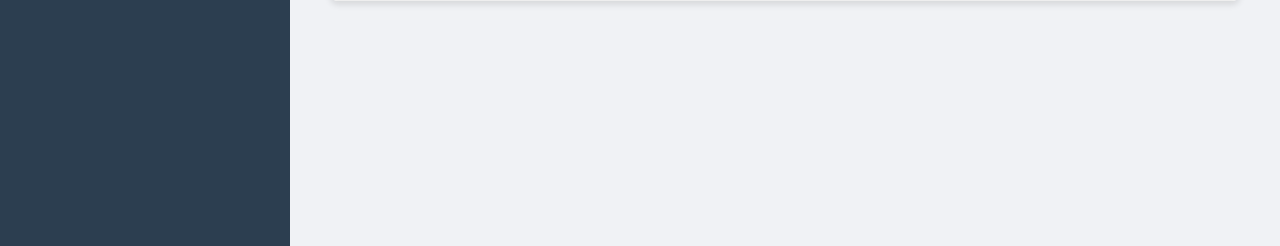
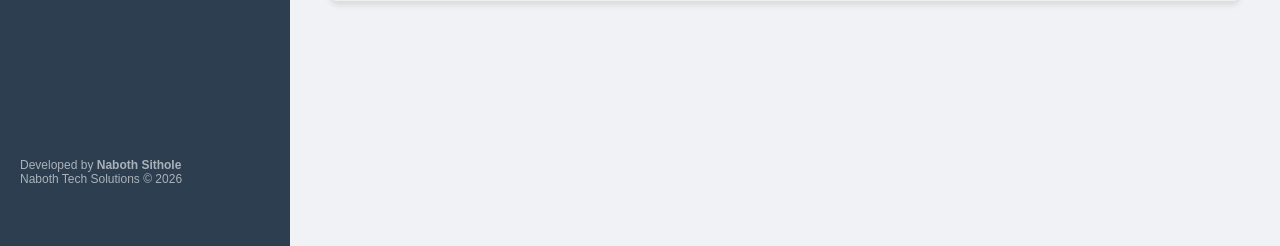
Before and after one commit to nabothsithole/cudy-hotspot, a Flask app: page /admin in a window 1280 px wide. Shown: the part 594-840 px from the top of the page. Run offline with Flask 3, Linux system fonts and the light colour scheme; the visitor is signed in with stand-in values (Sample User, id 1); data comes from the database, SQL or seed files in the repository.

Commit message:
Branding update: Powered by Naboth Tech Solutions

```diff
--- a/templates/admin.html
+++ b/templates/admin.html
@@ -26,6 +26,10 @@
         <p>Dashboard</p>
         <p>Users Online</p>
         <p>Settings</p>
+        <div style="position: absolute; bottom: 20px; font-size: 12px; opacity: 0.6;">
+            Developed by <strong>Naboth Sithole</strong><br>
+            Naboth Tech Solutions &copy; 2026
+        </div>
     </div>
     <div class="main">
         <h1>Voucher Management</h1>
--- a/templates/login.html
+++ b/templates/login.html
@@ -28,6 +28,10 @@
                 <p style="color: red; font-size: 14px;">{{ messages[0] }}</p>
             {% endif %}
         {% endwith %}
+
+        <div style="margin-top: 30px; font-size: 11px; color: #bdc3c7; border-top: 1px solid #eee; pt-15px; padding-top: 15px;">
+            Powered by <strong>Naboth Tech Solutions</strong> &copy; 2026
+        </div>
     </div>
 </body>
 </html>
```
